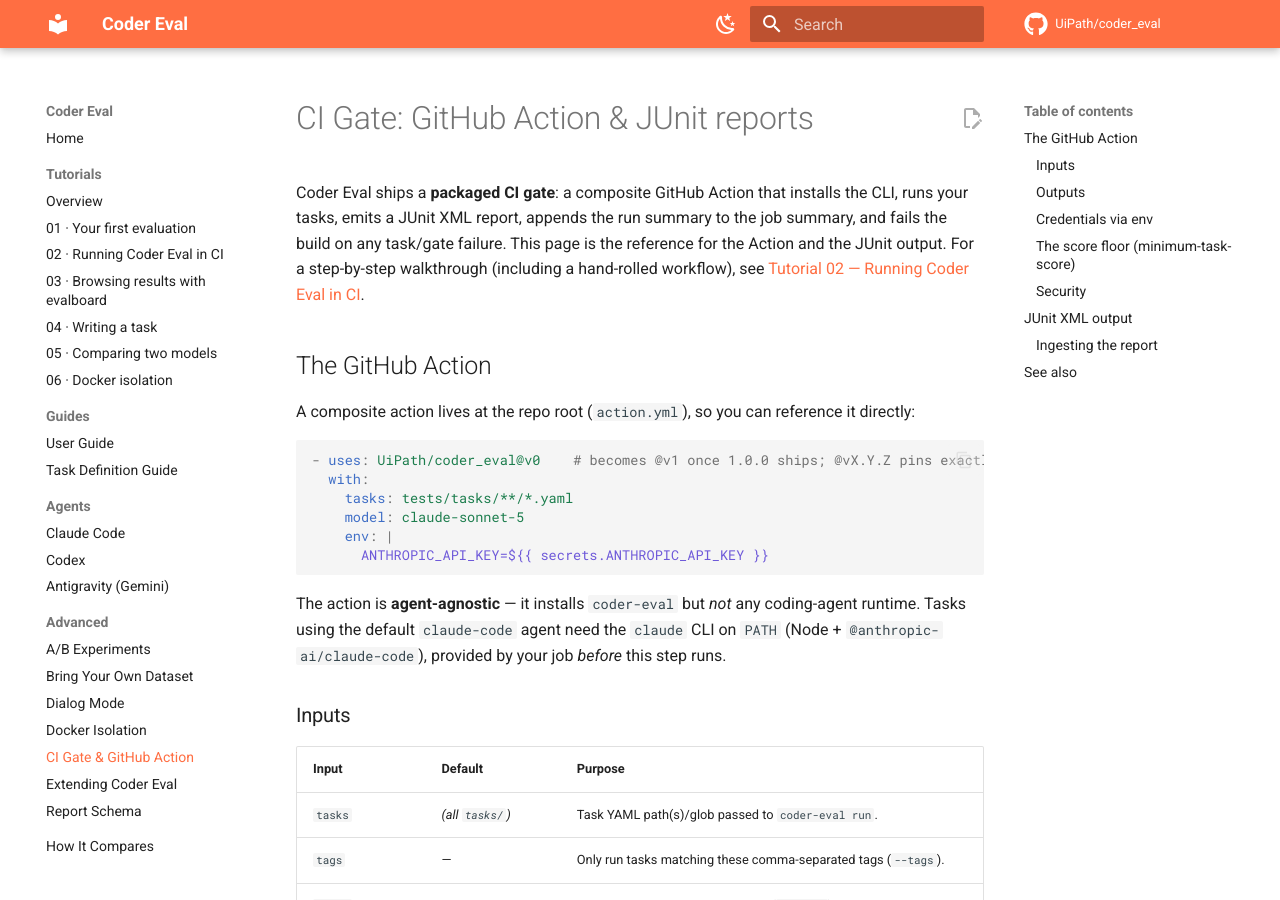
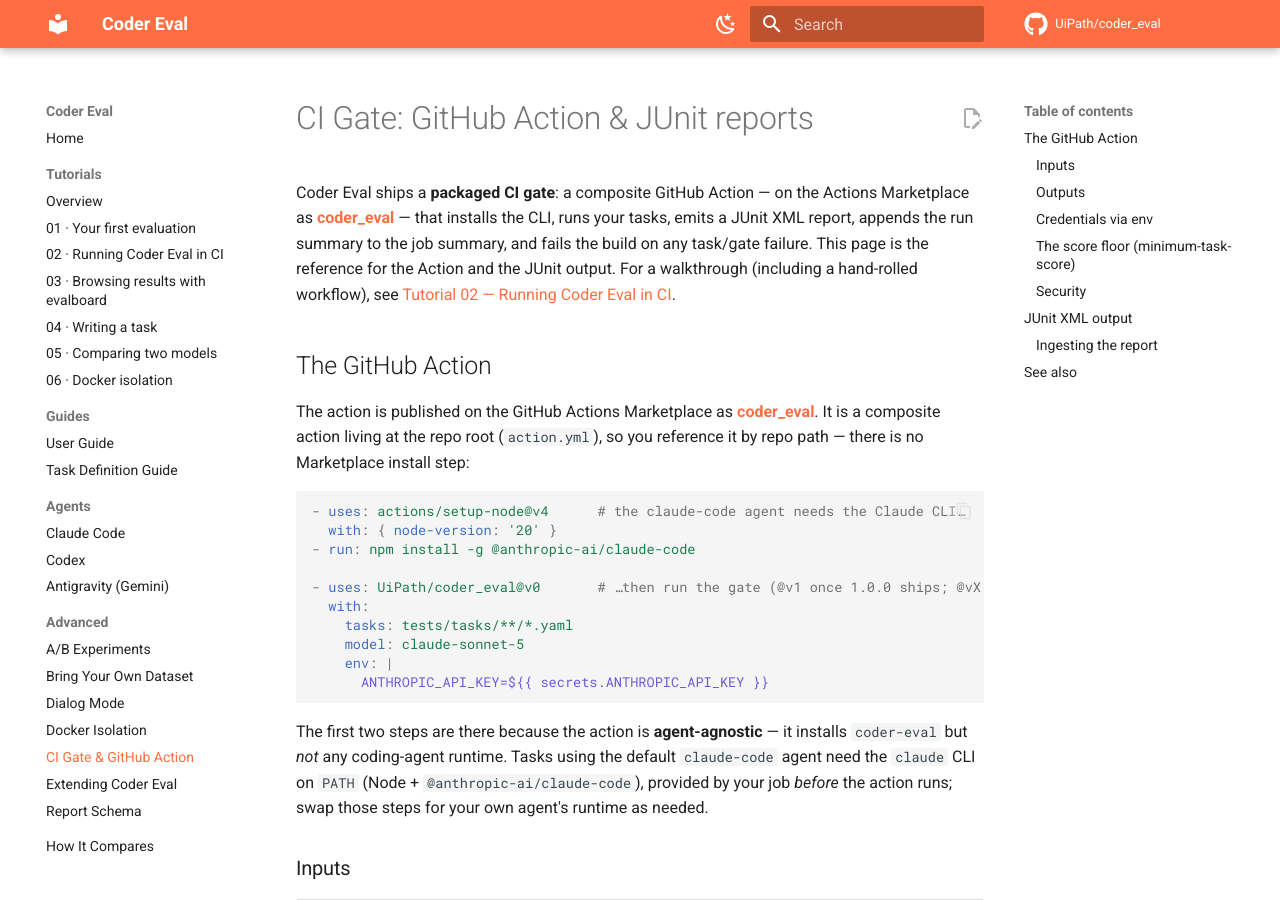
Before and after one commit to UiPath/coder_eval, an MkDocs documentation site: the page built from docs/CI_GATE.md, in a window 1280 px wide and 900 px high. Built offline with MkDocs 1.6.1 and Material for MkDocs 9.7.7, drawn with Linux system fonts in a browser that asks for light colours; comment, search, counter and statistics services are not loaded.

Commit message:
docs: surface the Marketplace listing and make the Action quickstarts self-sufficient (#80)
The composite action is live on the GitHub Actions Marketplace as
[coder_eval](https://github.com/marketplace/actions/coder_eval), but nothing in
the docs said so.

- README badge row: add a Marketplace badge (slug written `coder__eval` — shields
  renders a single `_` as a space), drop the redundant Docs badge. Row stays at six.
- Link the listing from the three places that introduce the Action: README,
  docs/CI_GATE.md, docs/tutorials/02-ci-pipeline.md — plus CI_GATE's front-matter
  `description:`, its lede, and the `extra.docs_index` blurb (regenerated into
  README / docs/index.md / docs/llms.txt via `make docs-indexes`).
- Being on the Marketplace changes discovery, not consumption: every example
  keeps `uses: UiPath/coder_eval@v0`.

Review fix — the Action quickstarts were not self-sufficient. docs/CI_GATE.md
claimed "there is nothing to install" above a copy-pasteable step with no agent
runtime; the action is agent-agnostic, so copying it verbatim yields a run that
dies on a missing `claude` binary. Narrowed the claim to "no Marketplace install
step" and added the `actions/setup-node` + `npm install -g @anthropic-ai/claude-code`
steps to the README and CI_GATE snippets, so all three surfaces now agree with
the tutorial's.

New lint rule CE026 (`tests/lint/action_docs.py`, doc-surface class alongside
CE027-CE031) makes that permanent: a page's first Action snippet must show the
agent-runtime prerequisites (pinned to the `action-dogfood` job that proves them
green in CI), a zero-install absolute beside such a snippet must name the channel
it means, and every marketplace link plus the shields badge label must match
`action.yml`'s `name:` — a rename would otherwise 404 in four places at once.

````diff
--- a/docs/CI_GATE.md
+++ b/docs/CI_GATE.md
@@ -1,25 +1,34 @@
 ---
 description: >-
-  Run Coder Eval as a CI gate — the packaged composite GitHub Action, JUnit XML
-  output for test-report ingestion, and an optional per-task score floor.
+  Run Coder Eval as a CI gate — the coder_eval GitHub Action from the Actions
+  Marketplace, JUnit XML output for test-report ingestion, and an optional
+  per-task score floor.
 ---
 
 # CI Gate: GitHub Action & JUnit reports
 
-Coder Eval ships a **packaged CI gate**: a composite GitHub Action that installs
-the CLI, runs your tasks, emits a JUnit XML report, appends the run summary to the
-job summary, and fails the build on any task/gate failure. This page is the
-reference for the Action and the JUnit output. For a step-by-step walkthrough
+Coder Eval ships a **packaged CI gate**: a composite GitHub Action — on the
+Actions Marketplace as
+[**coder_eval**](https://github.com/marketplace/actions/coder_eval) — that
+installs the CLI, runs your tasks, emits a JUnit XML report, appends the run
+summary to the job summary, and fails the build on any task/gate failure. This
+page is the reference for the Action and the JUnit output. For a walkthrough
 (including a hand-rolled workflow), see
 [Tutorial 02 — Running Coder Eval in CI](tutorials/02-ci-pipeline.md).
 
 ## The GitHub Action
 
-A composite action lives at the repo root (`action.yml`), so you can reference it
-directly:
+The action is published on the GitHub Actions Marketplace as
+[**coder_eval**](https://github.com/marketplace/actions/coder_eval). It is a
+composite action living at the repo root (`action.yml`), so you reference it by
+repo path — there is no Marketplace install step:
 
 ```yaml
-- uses: UiPath/coder_eval@v0    # becomes @v1 once 1.0.0 ships; @vX.Y.Z pins exactly
+- uses: actions/setup-node@v4      # the claude-code agent needs the Claude CLI…
+  with: { node-version: '20' }
+- run: npm install -g @anthropic-ai/claude-code
+
+- uses: UiPath/coder_eval@v0       # …then run the gate (@v1 once 1.0.0 ships; @vX.Y.Z pins exactly)
   with:
     tasks: tests/tasks/**/*.yaml
     model: claude-sonnet-5
@@ -27,10 +36,11 @@
       ANTHROPIC_API_KEY=${{ secrets.ANTHROPIC_API_KEY }}
 ```
 
-The action is **agent-agnostic** — it installs `coder-eval` but *not* any
-coding-agent runtime. Tasks using the default `claude-code` agent need the
-`claude` CLI on `PATH` (Node + `@anthropic-ai/claude-code`), provided by your job
-*before* this step runs.
+The first two steps are there because the action is **agent-agnostic** — it
+installs `coder-eval` but *not* any coding-agent runtime. Tasks using the default
+`claude-code` agent need the `claude` CLI on `PATH` (Node +
+`@anthropic-ai/claude-code`), provided by your job *before* the action runs; swap
+those steps for your own agent's runtime as needed.
 
 ### Inputs
 
--- a/docs/llms.txt
+++ b/docs/llms.txt
@@ -32,7 +32,7 @@
 - [Bring Your Own Dataset](https://coder-eval.com/docs/datasets): Fan a single task out over a dataset
 - [Dialog Mode](https://coder-eval.com/docs/dialog-mode): Evaluate agents in multi-turn conversation via a simulated user
 - [Docker Isolation](https://coder-eval.com/docs/docker-isolation): The container sandbox driver, with custom images
-- [CI Gate & GitHub Action](https://coder-eval.com/docs/ci-gate): Run Coder Eval as a CI gate — the packaged Action, JUnit output, score floor
+- [CI Gate & GitHub Action](https://coder-eval.com/docs/ci-gate): Run Coder Eval as a CI gate — the Marketplace Action, JUnit output, score floor
 - [Extending Coder Eval](https://coder-eval.com/docs/extending): Author a custom agent, criterion, or model pricing via the plugin SPI
 - [Report Schema](https://coder-eval.com/docs/report-schema): Field-level reference for run.json / variant.json / task.json
 - [How It Compares](https://coder-eval.com/docs/comparison): vs. SWE-bench, SkillsBench, Harbor, OpenAI Evals, hand-rolled scripts
--- a/mkdocs.yml
+++ b/mkdocs.yml
@@ -87,7 +87,7 @@
     DATASETS.md: "Fan a single task out over a dataset"
     DIALOG_MODE.md: "Evaluate agents in multi-turn conversation via a simulated user"
     DOCKER_ISOLATION.md: "The container sandbox driver, with custom images"
-    CI_GATE.md: "Run Coder Eval as a CI gate — the packaged Action, JUnit output, score floor"
+    CI_GATE.md: "Run Coder Eval as a CI gate — the Marketplace Action, JUnit output, score floor"
     EXTENDING.md: "Author a custom agent, criterion, or model pricing via the plugin SPI"
     REPORT_SCHEMA.md: "Field-level reference for run.json / variant.json / task.json"
     comparison.md: "vs. SWE-bench, SkillsBench, Harbor, OpenAI Evals, hand-rolled scripts"
````
Also changed, not shown: CLAUDE.md (+1 -1 lines), README.md (+17 -9 lines), docs/index.md (+1 -1 lines), docs/tutorials/02-ci-pipeline.md (+4 -2 lines), 2 other files.
